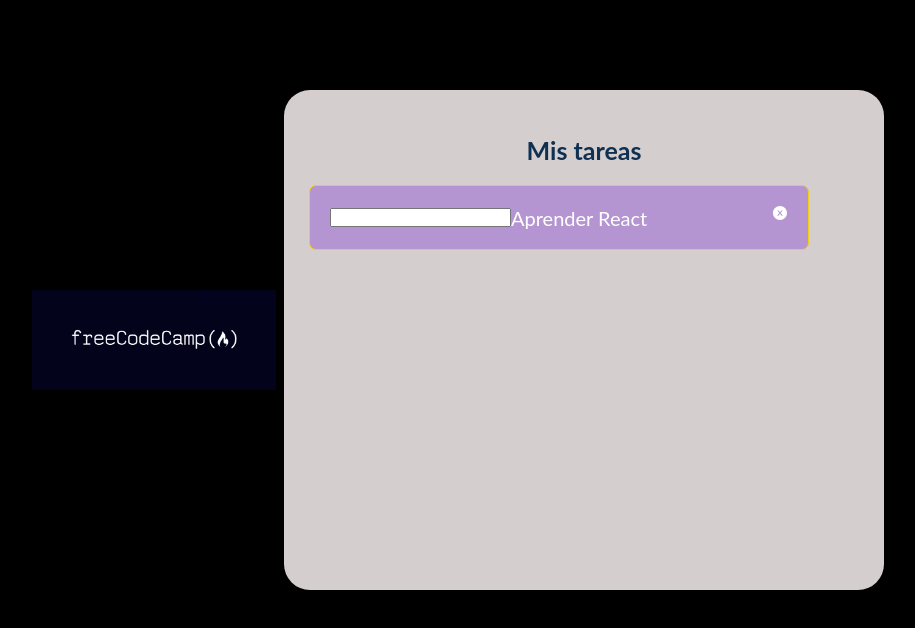
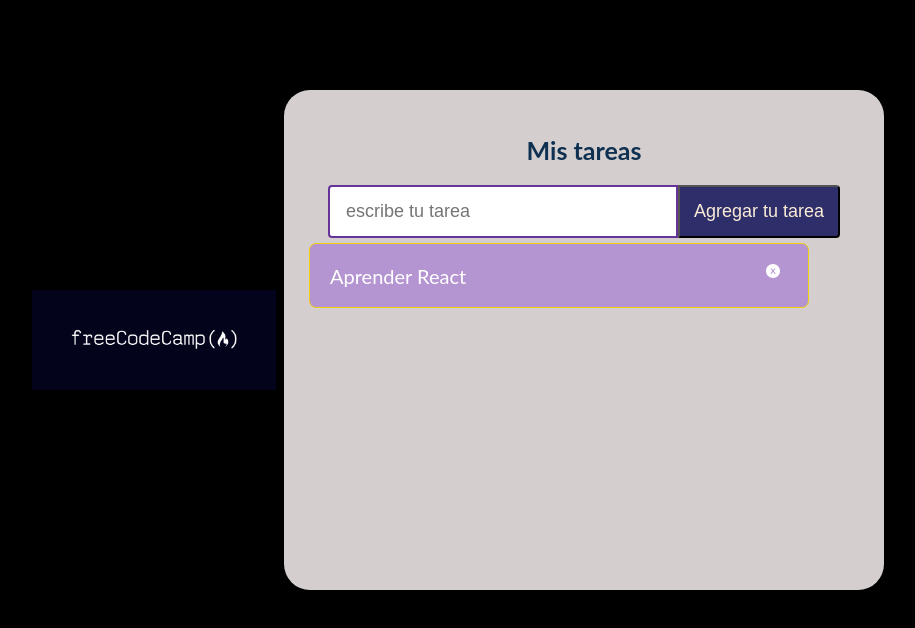
Before and after one commit to samane6866/aplicacion-react-tareas, a React (Create React App) app: page / in a window 1280 px wide. Shown: the top 628 px of the page, without its empty margins (176-1091 px from the left). Built offline with nearby package versions, Linux system fonts and the light colour scheme.

Commit message:
form component css done

```diff
--- a/src/App.js
+++ b/src/App.js
@@ -2,6 +2,7 @@ import logo from './logo.svg';
 import './App.css';
 import freecodecamplogo from "./images/800px-FreeCodeCamp_logo.png"
 import Tarea from "./components/Tarea"
+import TareaFormulario from './components/TareaFormulario';
 
 
 function App() {
@@ -12,6 +13,7 @@ function App() {
       </div>
       <div className='tareas-lista-principal'>
         <h1>Mis tareas</h1>
+        <TareaFormulario/>
         <Tarea/>
       </div>
     </div>
--- a/src/components/Tarea.js
+++ b/src/components/Tarea.js
@@ -1,10 +1,10 @@
 import React from "react";
 import "../hojas-de-estilo/Tarea.css"
 import { AiFillCloseCircle} from "react-icons/ai";
-function Tarea({ texto }) {
+function Tarea({ texto, completada }) {
   return (
-      <div className="tarea-contenedor">
-          <input/>
+      <div className={completada?"tarea-contenedor completada": "tarea-contenedor"}>
+
       <div className="tarea-texto">{texto ="Aprender React"}</div>
           <div className="tarea-icono">
           <AiFillCloseCircle/>
--- a/src/components/TareaFormulario.js
+++ b/src/components/TareaFormulario.js
@@ -1,12 +1,18 @@
 import React from "react";
+import "../hojas-de-estilo/Tareaformulario.css"
 
-function TareaFormulario() {
-    return (
-        <form>
-
-        </form>
-
-    );
+function TareaFormulario(props) {
+  return (
+    <form className="tarea-formulario">
+      <input
+        className="tarea-input"
+        placeholder="escribe tu tarea"
+        type="text"
+        name="texto"
+      />
+      <button className="tarea-button">Agregar tu tarea</button>
+    </form>
+  );
 }
 
 export default TareaFormulario;
--- a/src/hojas-de-estilo/Tarea.css
+++ b/src/hojas-de-estilo/Tarea.css
@@ -26,3 +26,10 @@ height: 25px;
 margin: 5px;
 
 }
+/* tarea completada */
+
+.tarea-contenedor.completada {
+
+    background-color: greenyellow;
+    text-decoration: line-through;
+}
--- /dev/null
+++ b/src/hojas-de-estilo/Tareaformulario.css
@@ -0,0 +1,24 @@
+.tarea-formulario{
+    display: flex;
+    flex-wrap: wrap;
+    align-items: center;
+    justify-content: center;
+}
+.tarea-input{
+    width: 350px;
+    font-size: 18px;
+    background-color: white;
+    padding:14px 32px 14px 16px ;
+    border-radius: 4px 0 0 4px;
+    border: 2px solid rebeccapurple;
+    outline: none;
+}
+.tarea-button{
+    padding: 14px;
+    font-size: 18px;
+    cursor: pointer;
+    border-radius:0 4px 4px 0;
+    background-color: rgb(46, 46, 106);
+    outline: none;
+    color: antiquewhite;
+}
```
